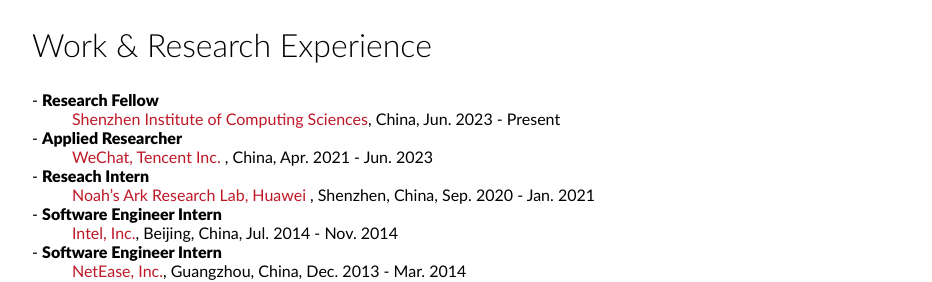
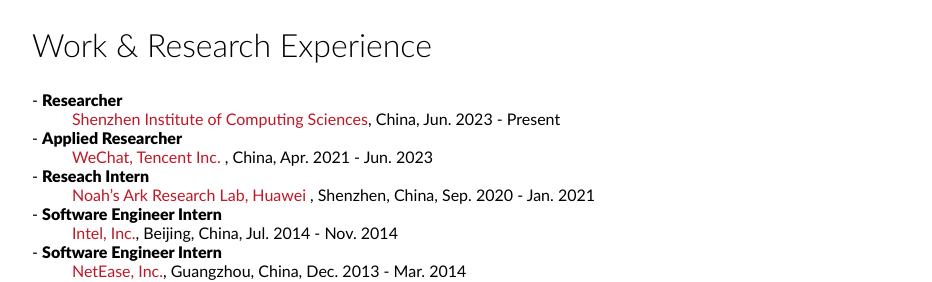
Before and after one commit to 2danlin/2danlin.github.io, a Jekyll site: the page built from index.html, in a window 1280 px wide. Shown: the part 342-624 px from the top of the page, without its empty margins (160-1092 px from the left). Built offline with Jekyll 4.4.1, drawn with Linux system fonts in a browser that asks for light colours.

Commit message:
Update index.html

```diff
--- a/index.html
+++ b/index.html
@@ -17,7 +17,7 @@
 <div class="blurb">
 	<h2>Work & Research Experience</h2>
 	<dl>
-		<dt>- <strong>Research Fellow</strong></dt>
+		<dt>- <strong>Researcher</strong></dt>
 		<dd><a>Shenzhen Institute of Computing Sciences</a>, China, Jun. 2023 - Present</dd>
 		<dt>- <strong>Applied Researcher</strong></dt>
 		<dd><a>WeChat, Tencent Inc. </a>, China, Apr. 2021 - Jun. 2023 </dd>
```
